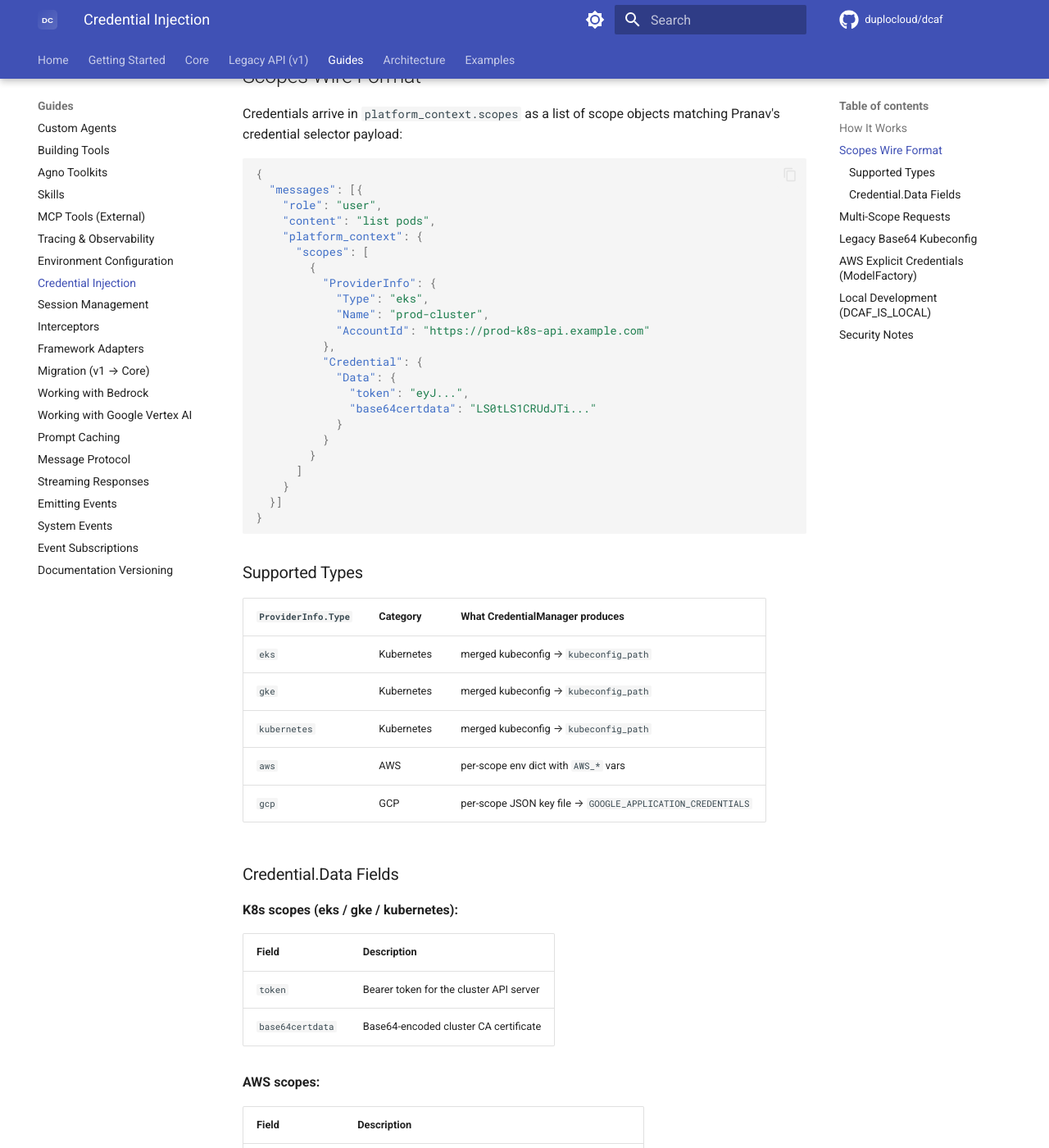
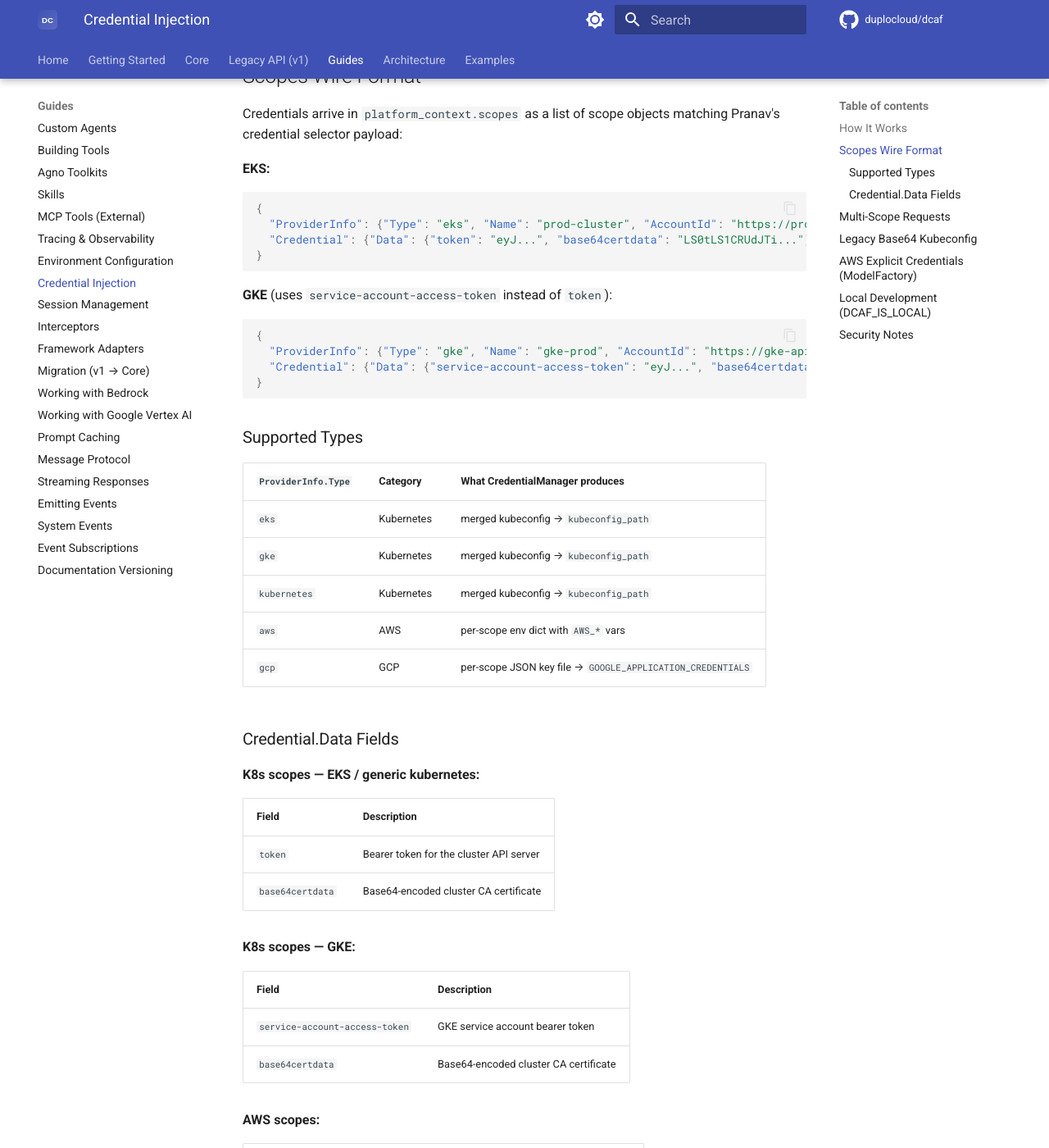
Before and after one commit to duplocloud/dcaf, an MkDocs documentation site: the page built from docs/guides/credential-injection.md, in a window 1280 px wide and 1400 px high, scrolled down 816 px. Shown: the whole window at 82% size. Built offline with MkDocs 1.6.1 and Material for MkDocs 9.7.7, drawn with Linux system fonts in a browser that asks for light colours; comment, search, counter and statistics services are not loaded; the version menu is left out.

Commit message:
docs(credentials): document GKE service-account-access-token field distinction
GKE scopes use 'service-account-access-token' while EKS/kubernetes use 'token'.
Update credential-injection.md to show both wire formats clearly.

Co-Authored-By: Claude Sonnet 4.6 <noreply@anthropic.com>

````diff
--- a/docs/guides/credential-injection.md
+++ b/docs/guides/credential-injection.md
@@ -21,29 +21,19 @@ The agent runtime receives an enhanced `platform_context` dict containing `kubec
 
 Credentials arrive in `platform_context.scopes` as a list of scope objects matching Pranav's credential selector payload:
 
+**EKS:**
 ```json
 {
-  "messages": [{
-    "role": "user",
-    "content": "list pods",
-    "platform_context": {
-      "scopes": [
-        {
-          "ProviderInfo": {
-            "Type": "eks",
-            "Name": "prod-cluster",
-            "AccountId": "https://prod-k8s-api.example.com"
-          },
-          "Credential": {
-            "Data": {
-              "token": "eyJ...",
-              "base64certdata": "LS0tLS1CRUdJTi..."
-            }
-          }
-        }
-      ]
-    }
-  }]
+  "ProviderInfo": {"Type": "eks", "Name": "prod-cluster", "AccountId": "https://prod-k8s-api.example.com"},
+  "Credential": {"Data": {"token": "eyJ...", "base64certdata": "LS0tLS1CRUdJTi..."}}
+}
+```
+
+**GKE** (uses `service-account-access-token` instead of `token`):
+```json
+{
+  "ProviderInfo": {"Type": "gke", "Name": "gke-prod", "AccountId": "https://gke-api.example.com"},
+  "Credential": {"Data": {"service-account-access-token": "eyJ...", "base64certdata": "LS0tLS1CRUdJTi..."}}
 }
 ```
 
@@ -59,11 +49,18 @@ Credentials arrive in `platform_context.scopes` as a list of scope objects match
 
 ### Credential.Data Fields
 
-**K8s scopes (eks / gke / kubernetes):**
+**K8s scopes — EKS / generic kubernetes:**
 
 | Field | Description |
 |-------|-------------|
 | `token` | Bearer token for the cluster API server |
+| `base64certdata` | Base64-encoded cluster CA certificate |
+
+**K8s scopes — GKE:**
+
+| Field | Description |
+|-------|-------------|
+| `service-account-access-token` | GKE service account bearer token |
 | `base64certdata` | Base64-encoded cluster CA certificate |
 
 **AWS scopes:**
````
